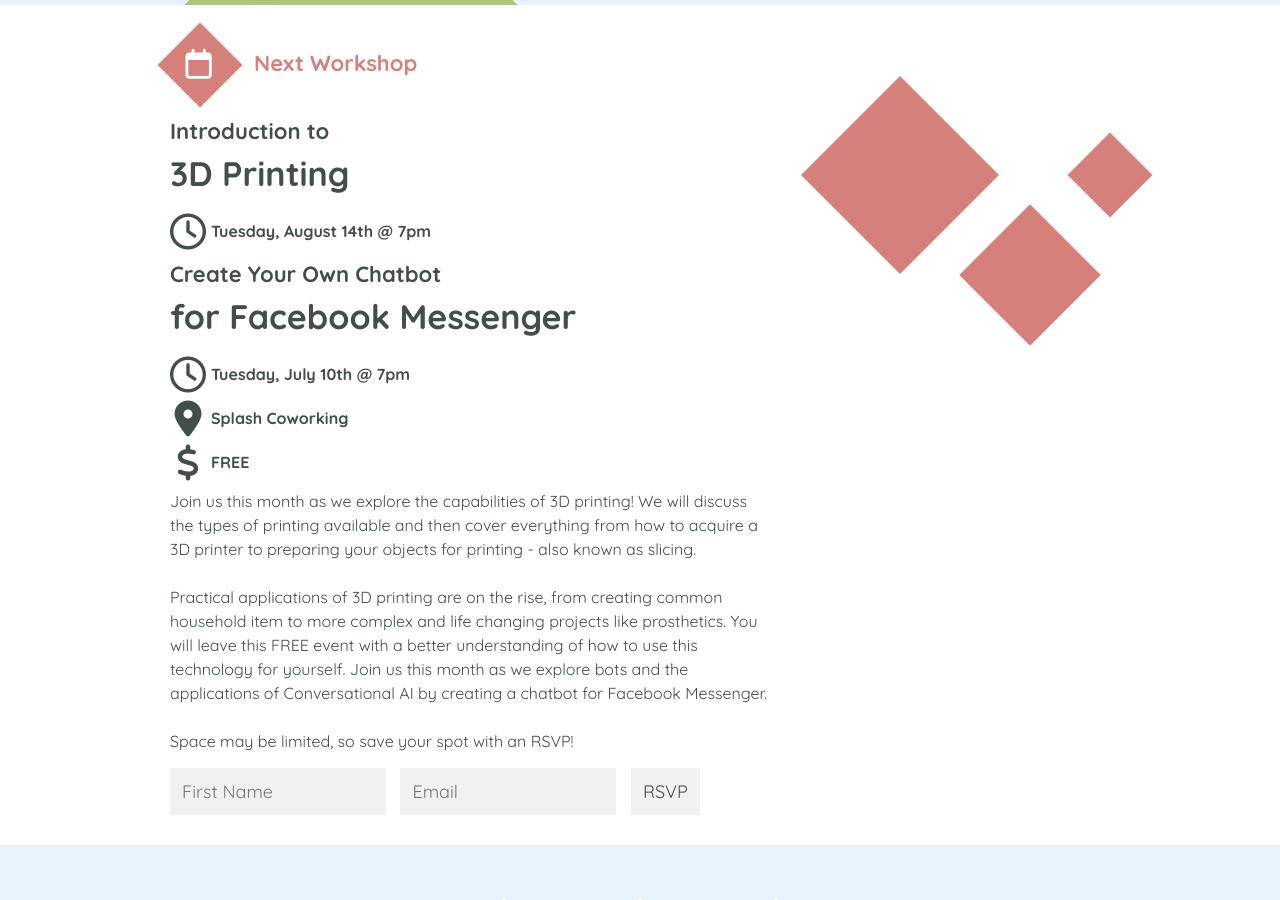
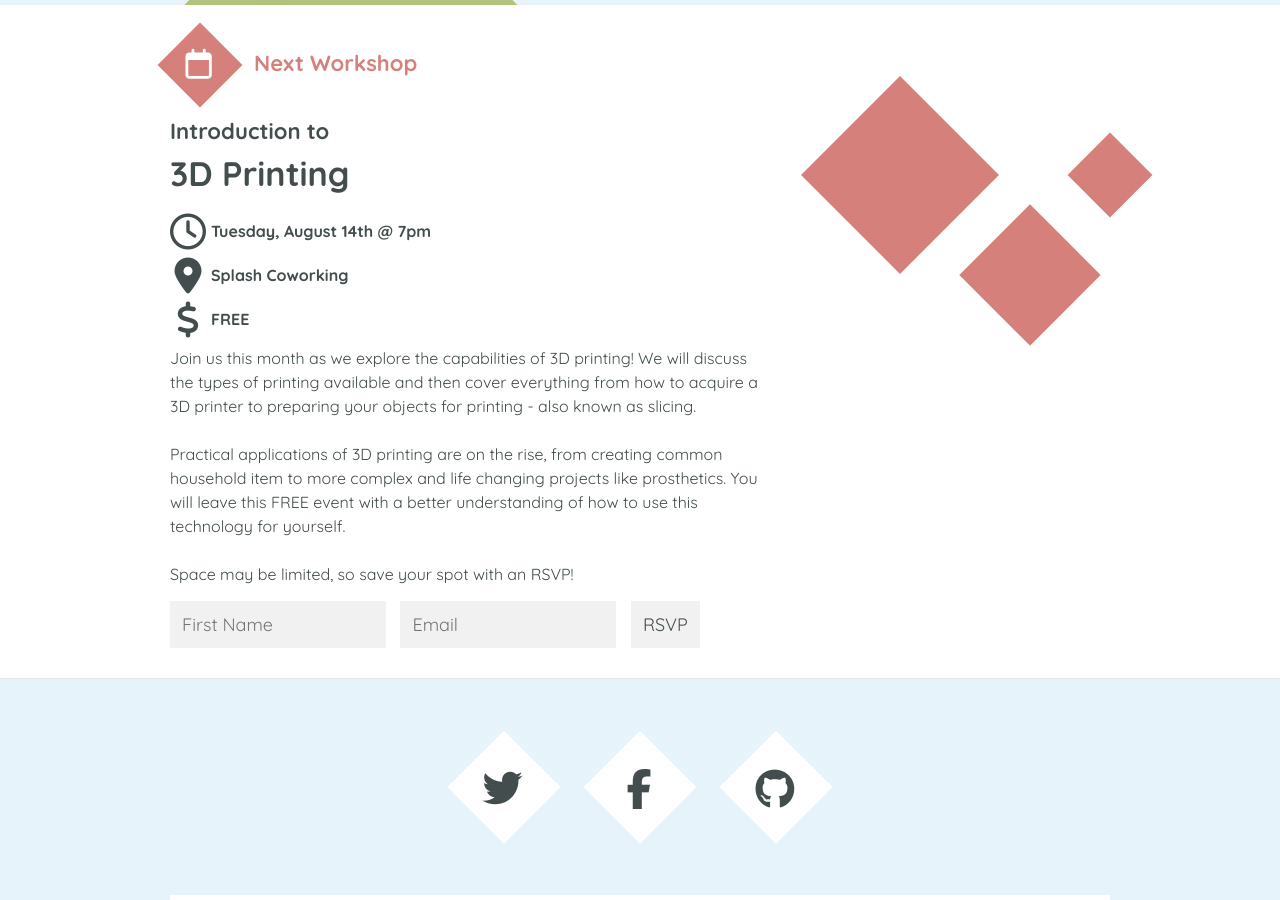
Before and after one commit to CommunityCodes/communitycodes.github.io, a Jekyll site: the page built from index.html, in a window 1280 px wide and 900 px high, scrolled down 594 px. Built offline with Jekyll 4.4.1, drawn with Linux system fonts in a browser that asks for light colours; nearby versions of some CDN libraries.

Commit message:
...more edits

```diff
--- a/index.html
+++ b/index.html
@@ -18,9 +18,6 @@
           <h4>Introduction to</h4>
           <h3>3D Printing</h3>
           <div class="date"><i class="fa fa-clock-o" aria-hidden="true"></i><p>Tuesday, August 14th @ 7pm</p></div>
-          <h4>Create Your Own Chatbot</h4>
-          <h3>for Facebook Messenger</h3>
-          <div class="date"><i class="fa fa-clock-o" aria-hidden="true"></i><p>Tuesday, July 10th @ 7pm</p></div>
           <div class="location"><i class="fa fa-map-marker" aria-hidden="true"></i><a href="https://www.google.com/maps/dir/''/splashcoworking/data=!4m5!4m4!1m0!1m2!1m1!1s0x865ca8665edf10cf:0xe81fc4ee612c86a7?sa=X&ved=0ahUKEwjTo_y9kIHaAhUEd6wKHUuzAREQ9RcIfDAM" target="_blank"><p>Splash Coworking</p></a></div>
           <div class="free"><i class="fa fa-dollar" aria-hidden="true"></i><p>FREE</p></div>
           <!--<div class="file"><i class="fa fa-file" aria-hidden="true"></i><a href="/checklist.pdf"><p>checklist.pdf</p></a></div>-->
@@ -29,7 +26,6 @@
             <br>
             <br>
 			Practical applications of 3D printing are on the rise, from creating common household item to more complex and life changing projects like prosthetics. You will leave this FREE event with a better understanding of how to use this technology for yourself.
-            Join us this month as we explore bots and the applications of Conversational AI by creating a chatbot for Facebook Messenger.
             <br>
             <br>
             Space may be limited, so save your spot with an RSVP!
```
